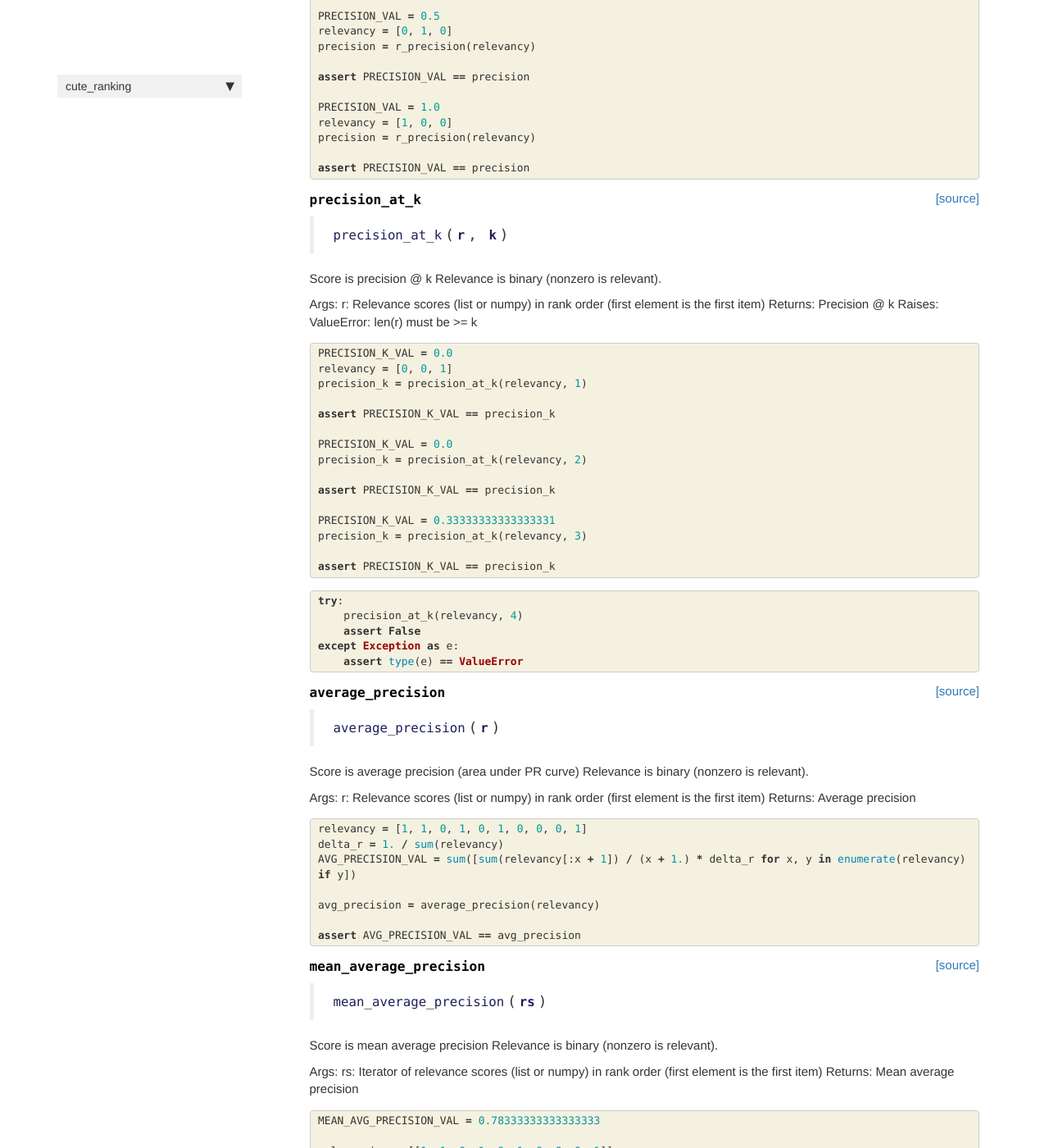
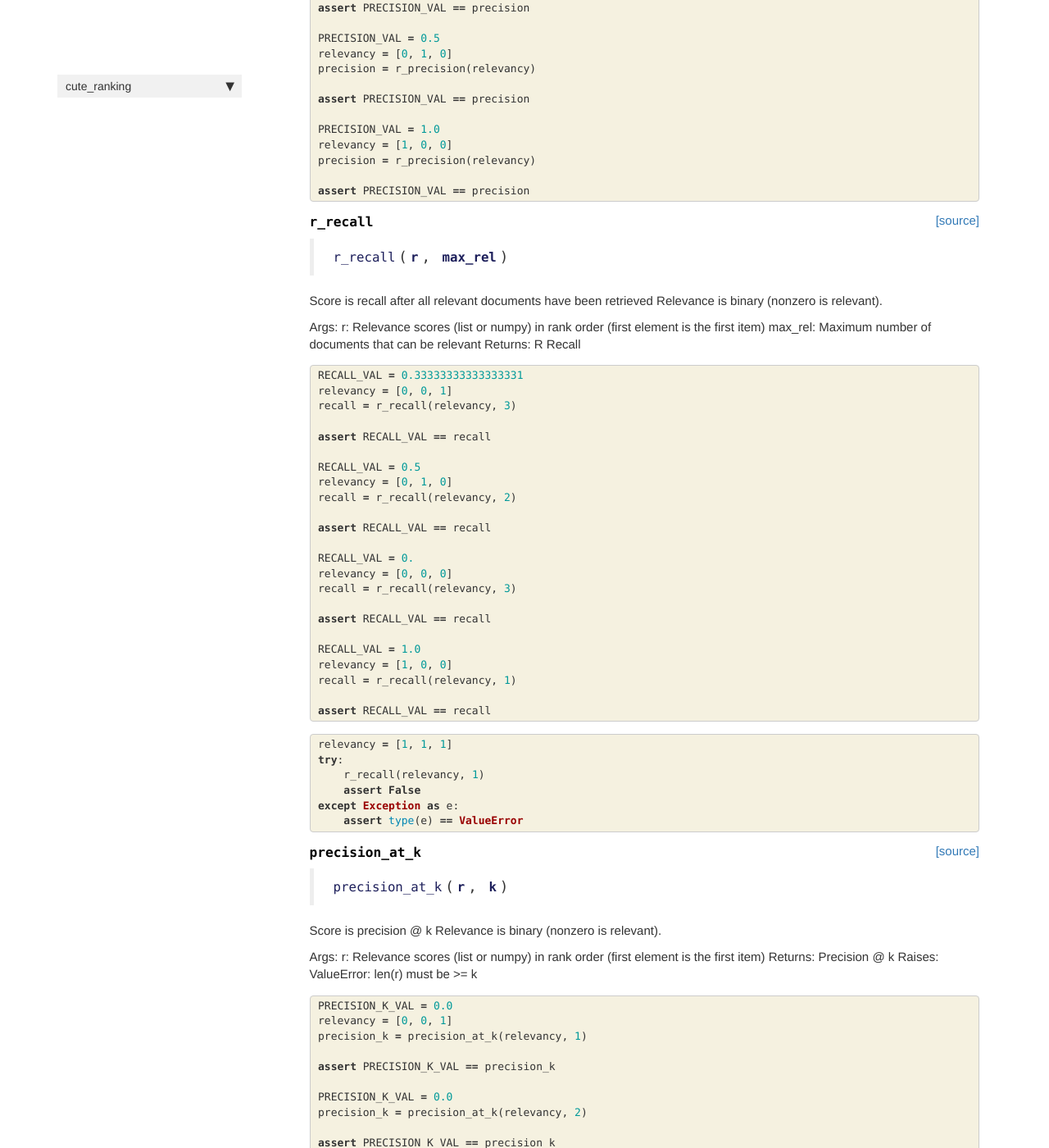
Before and after one commit to ncoop57/cute_ranking, a Jekyll site: the page built from docs/core.html, in a window 1280 px wide and 1400 px high, scrolled down 2432 px. Shown: the whole window at 82% size. Built offline with Jekyll 4.4.1, drawn with Linux system fonts in a browser that asks for light colours; nearby versions of some CDN libraries; comment, search, counter and statistics services are not loaded.

Commit message:
Add recall metric along with tests

```diff
--- a/cute_ranking/_nbdev.py
+++ b/cute_ranking/_nbdev.py
@@ -6,6 +6,7 @@ index = {"hit_rate_at_k": "00_core.ipynb",
          "mean_rank": "00_core.ipynb",
          "mean_reciprocal_rank": "00_core.ipynb",
          "r_precision": "00_core.ipynb",
+         "r_recall": "00_core.ipynb",
          "precision_at_k": "00_core.ipynb",
          "average_precision": "00_core.ipynb",
          "mean_average_precision": "00_core.ipynb",
--- a/docs/core.html
+++ b/docs/core.html
@@ -337,7 +337,107 @@ Returns:
 
 
 <div class="output_markdown rendered_html output_subarea ">
-<h4 id="precision_at_k" class="doc_header"><code>precision_at_k</code><a href="https://github.com/ncoop57/cute_ranking/tree/main/cute_ranking/core.py#L82" class="source_link" style="float:right">[source]</a></h4><blockquote><p><code>precision_at_k</code>(<strong><code>r</code></strong>, <strong><code>k</code></strong>)</p>
+<h4 id="r_recall" class="doc_header"><code>r_recall</code><a href="https://github.com/ncoop57/cute_ranking/tree/main/cute_ranking/core.py#L82" class="source_link" style="float:right">[source]</a></h4><blockquote><p><code>r_recall</code>(<strong><code>r</code></strong>, <strong><code>max_rel</code></strong>)</p>
+</blockquote>
+<p>Score is recall after all relevant documents have been retrieved
+Relevance is binary (nonzero is relevant).</p>
+<p>Args:
+    r: Relevance scores (list or numpy) in rank order
+        (first element is the first item)
+    max_rel: Maximum number of documents that can be relevant
+Returns:
+    R Recall</p>
+
+</div>
+
+</div>
+
+</div>
+</div>
+
+</div>
+    {% endraw %}
+
+    {% raw %}
+
+<div class="cell border-box-sizing code_cell rendered">
+
+</div>
+    {% endraw %}
+
+    {% raw %}
+
+<div class="cell border-box-sizing code_cell rendered">
+<div class="input">
+
+<div class="inner_cell">
+    <div class="input_area">
+<div class=" highlight hl-ipython3"><pre><span></span><span class="n">RECALL_VAL</span> <span class="o">=</span> <span class="mf">0.33333333333333331</span>
+<span class="n">relevancy</span> <span class="o">=</span> <span class="p">[</span><span class="mi">0</span><span class="p">,</span> <span class="mi">0</span><span class="p">,</span> <span class="mi">1</span><span class="p">]</span>
+<span class="n">recall</span> <span class="o">=</span> <span class="n">r_recall</span><span class="p">(</span><span class="n">relevancy</span><span class="p">,</span> <span class="mi">3</span><span class="p">)</span>
+
+<span class="k">assert</span> <span class="n">RECALL_VAL</span> <span class="o">==</span> <span class="n">recall</span>
+
+<span class="n">RECALL_VAL</span> <span class="o">=</span> <span class="mf">0.5</span>
+<span class="n">relevancy</span> <span class="o">=</span> <span class="p">[</span><span class="mi">0</span><span class="p">,</span> <span class="mi">1</span><span class="p">,</span> <span class="mi">0</span><span class="p">]</span>
+<span class="n">recall</span> <span class="o">=</span> <span class="n">r_recall</span><span class="p">(</span><span class="n">relevancy</span><span class="p">,</span> <span class="mi">2</span><span class="p">)</span>
+
+<span class="k">assert</span> <span class="n">RECALL_VAL</span> <span class="o">==</span> <span class="n">recall</span>
+
+<span class="n">RECALL_VAL</span> <span class="o">=</span> <span class="mf">0.</span>
+<span class="n">relevancy</span> <span class="o">=</span> <span class="p">[</span><span class="mi">0</span><span class="p">,</span> <span class="mi">0</span><span class="p">,</span> <span class="mi">0</span><span class="p">]</span>
+<span class="n">recall</span> <span class="o">=</span> <span class="n">r_recall</span><span class="p">(</span><span class="n">relevancy</span><span class="p">,</span> <span class="mi">3</span><span class="p">)</span>
+
+<span class="k">assert</span> <span class="n">RECALL_VAL</span> <span class="o">==</span> <span class="n">recall</span>
+
+<span class="n">RECALL_VAL</span> <span class="o">=</span> <span class="mf">1.0</span>
+<span class="n">relevancy</span> <span class="o">=</span> <span class="p">[</span><span class="mi">1</span><span class="p">,</span> <span class="mi">0</span><span class="p">,</span> <span class="mi">0</span><span class="p">]</span>
+<span class="n">recall</span> <span class="o">=</span> <span class="n">r_recall</span><span class="p">(</span><span class="n">relevancy</span><span class="p">,</span> <span class="mi">1</span><span class="p">)</span>
+
+<span class="k">assert</span> <span class="n">RECALL_VAL</span> <span class="o">==</span> <span class="n">recall</span>
+</pre></div>
+
+    </div>
+</div>
+</div>
+
+</div>
+    {% endraw %}
+
+    {% raw %}
+
+<div class="cell border-box-sizing code_cell rendered">
+<div class="input">
+
+<div class="inner_cell">
+    <div class="input_area">
+<div class=" highlight hl-ipython3"><pre><span></span><span class="n">relevancy</span> <span class="o">=</span> <span class="p">[</span><span class="mi">1</span><span class="p">,</span> <span class="mi">1</span><span class="p">,</span> <span class="mi">1</span><span class="p">]</span>
+<span class="k">try</span><span class="p">:</span>
+    <span class="n">r_recall</span><span class="p">(</span><span class="n">relevancy</span><span class="p">,</span> <span class="mi">1</span><span class="p">)</span>
+    <span class="k">assert</span> <span class="kc">False</span>
+<span class="k">except</span> <span class="ne">Exception</span> <span class="k">as</span> <span class="n">e</span><span class="p">:</span>
+    <span class="k">assert</span> <span class="nb">type</span><span class="p">(</span><span class="n">e</span><span class="p">)</span> <span class="o">==</span> <span class="ne">ValueError</span>
+</pre></div>
+
+    </div>
+</div>
+</div>
+
+</div>
+    {% endraw %}
+
+    {% raw %}
+
+<div class="cell border-box-sizing code_cell rendered">
+
+<div class="output_wrapper">
+<div class="output">
+
+<div class="output_area">
+
+
+<div class="output_markdown rendered_html output_subarea ">
+<h4 id="precision_at_k" class="doc_header"><code>precision_at_k</code><a href="https://github.com/ncoop57/cute_ranking/tree/main/cute_ranking/core.py#L102" class="source_link" style="float:right">[source]</a></h4><blockquote><p><code>precision_at_k</code>(<strong><code>r</code></strong>, <strong><code>k</code></strong>)</p>
 </blockquote>
 <p>Score is precision @ k
 Relevance is binary (nonzero is relevant).</p>
@@ -429,7 +529,7 @@ Raises:
 
 
 <div class="output_markdown rendered_html output_subarea ">
-<h4 id="average_precision" class="doc_header"><code>average_precision</code><a href="https://github.com/ncoop57/cute_ranking/tree/main/cute_ranking/core.py#L101" class="source_link" style="float:right">[source]</a></h4><blockquote><p><code>average_precision</code>(<strong><code>r</code></strong>)</p>
+<h4 id="average_precision" class="doc_header"><code>average_precision</code><a href="https://github.com/ncoop57/cute_ranking/tree/main/cute_ranking/core.py#L121" class="source_link" style="float:right">[source]</a></h4><blockquote><p><code>average_precision</code>(<strong><code>r</code></strong>)</p>
 </blockquote>
 <p>Score is average precision (area under PR curve)
 Relevance is binary (nonzero is relevant).</p>
@@ -490,7 +590,7 @@ Returns:
 
 
 <div class="output_markdown rendered_html output_subarea ">
-<h4 id="mean_average_precision" class="doc_header"><code>mean_average_precision</code><a href="https://github.com/ncoop57/cute_ranking/tree/main/cute_ranking/core.py#L118" class="source_link" style="float:right">[source]</a></h4><blockquote><p><code>mean_average_precision</code>(<strong><code>rs</code></strong>)</p>
+<h4 id="mean_average_precision" class="doc_header"><code>mean_average_precision</code><a href="https://github.com/ncoop57/cute_ranking/tree/main/cute_ranking/core.py#L138" class="source_link" style="float:right">[source]</a></h4><blockquote><p><code>mean_average_precision</code>(<strong><code>rs</code></strong>)</p>
 </blockquote>
 <p>Score is mean average precision
 Relevance is binary (nonzero is relevant).</p>
@@ -557,7 +657,7 @@ Returns:
 
 
 <div class="output_markdown rendered_html output_subarea ">
-<h4 id="dcg_at_k" class="doc_header"><code>dcg_at_k</code><a href="https://github.com/ncoop57/cute_ranking/tree/main/cute_ranking/core.py#L132" class="source_link" style="float:right">[source]</a></h4><blockquote><p><code>dcg_at_k</code>(<strong><code>r</code></strong>, <strong><code>k</code></strong>, <strong><code>method</code></strong>=<em><code>0</code></em>)</p>
+<h4 id="dcg_at_k" class="doc_header"><code>dcg_at_k</code><a href="https://github.com/ncoop57/cute_ranking/tree/main/cute_ranking/core.py#L152" class="source_link" style="float:right">[source]</a></h4><blockquote><p><code>dcg_at_k</code>(<strong><code>r</code></strong>, <strong><code>k</code></strong>, <strong><code>method</code></strong>=<em><code>0</code></em>)</p>
 </blockquote>
 <p>Score is discounted cumulative gain (dcg)
 Relevance is positive real values.  Can use binary
@@ -653,7 +753,7 @@ Returns:
 
 
 <div class="output_markdown rendered_html output_subarea ">
-<h4 id="ndcg_at_k" class="doc_header"><code>ndcg_at_k</code><a href="https://github.com/ncoop57/cute_ranking/tree/main/cute_ranking/core.py#L159" class="source_link" style="float:right">[source]</a></h4><blockquote><p><code>ndcg_at_k</code>(<strong><code>r</code></strong>, <strong><code>k</code></strong>, <strong><code>method</code></strong>=<em><code>0</code></em>)</p>
+<h4 id="ndcg_at_k" class="doc_header"><code>ndcg_at_k</code><a href="https://github.com/ncoop57/cute_ranking/tree/main/cute_ranking/core.py#L179" class="source_link" style="float:right">[source]</a></h4><blockquote><p><code>ndcg_at_k</code>(<strong><code>r</code></strong>, <strong><code>k</code></strong>, <strong><code>method</code></strong>=<em><code>0</code></em>)</p>
 </blockquote>
 <p>Score is normalized discounted cumulative gain (ndcg)
 Relevance is positive real values.  Can use binary
```
Also changed, not shown: cute_ranking/core.py (+22 -2 lines), 1 other file.
